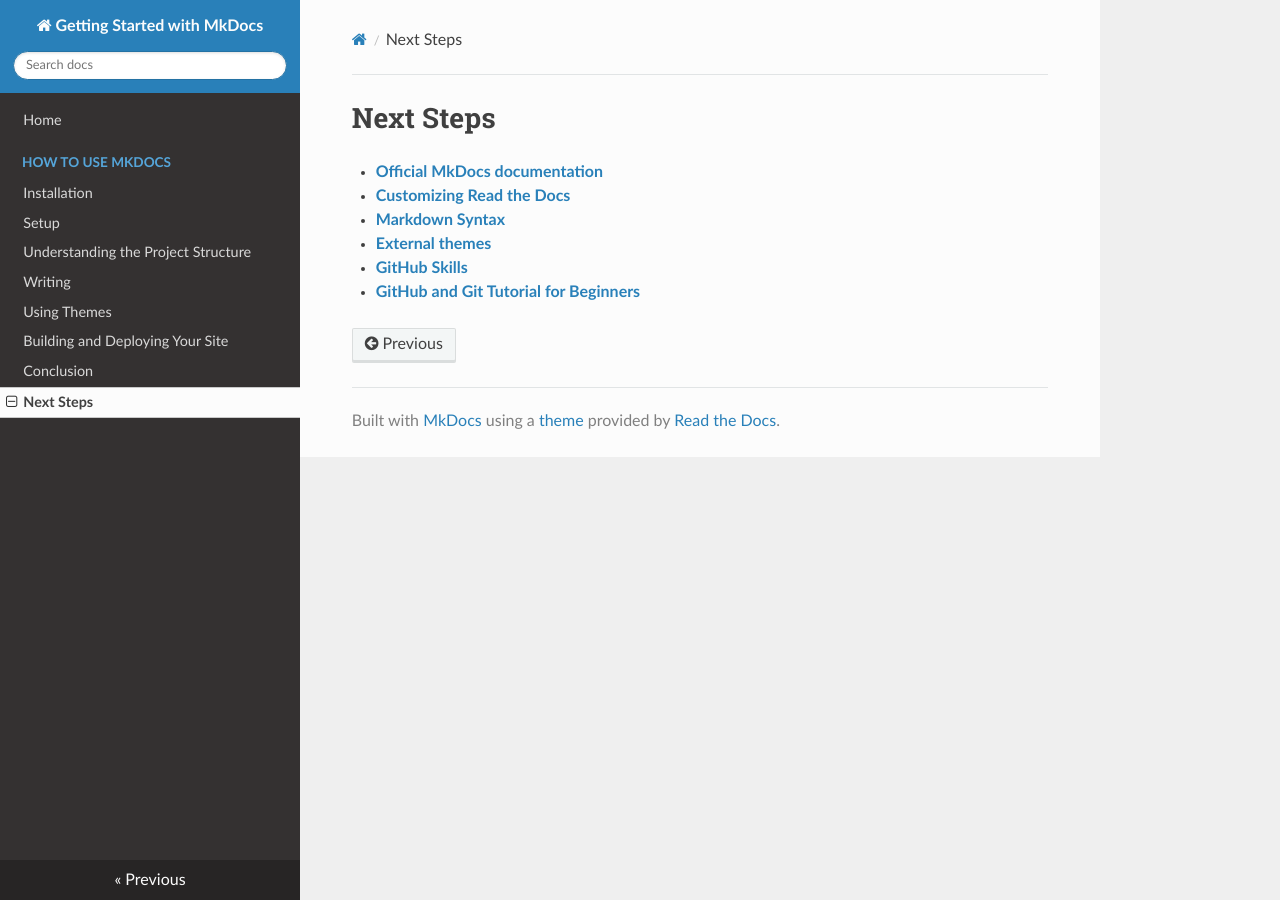
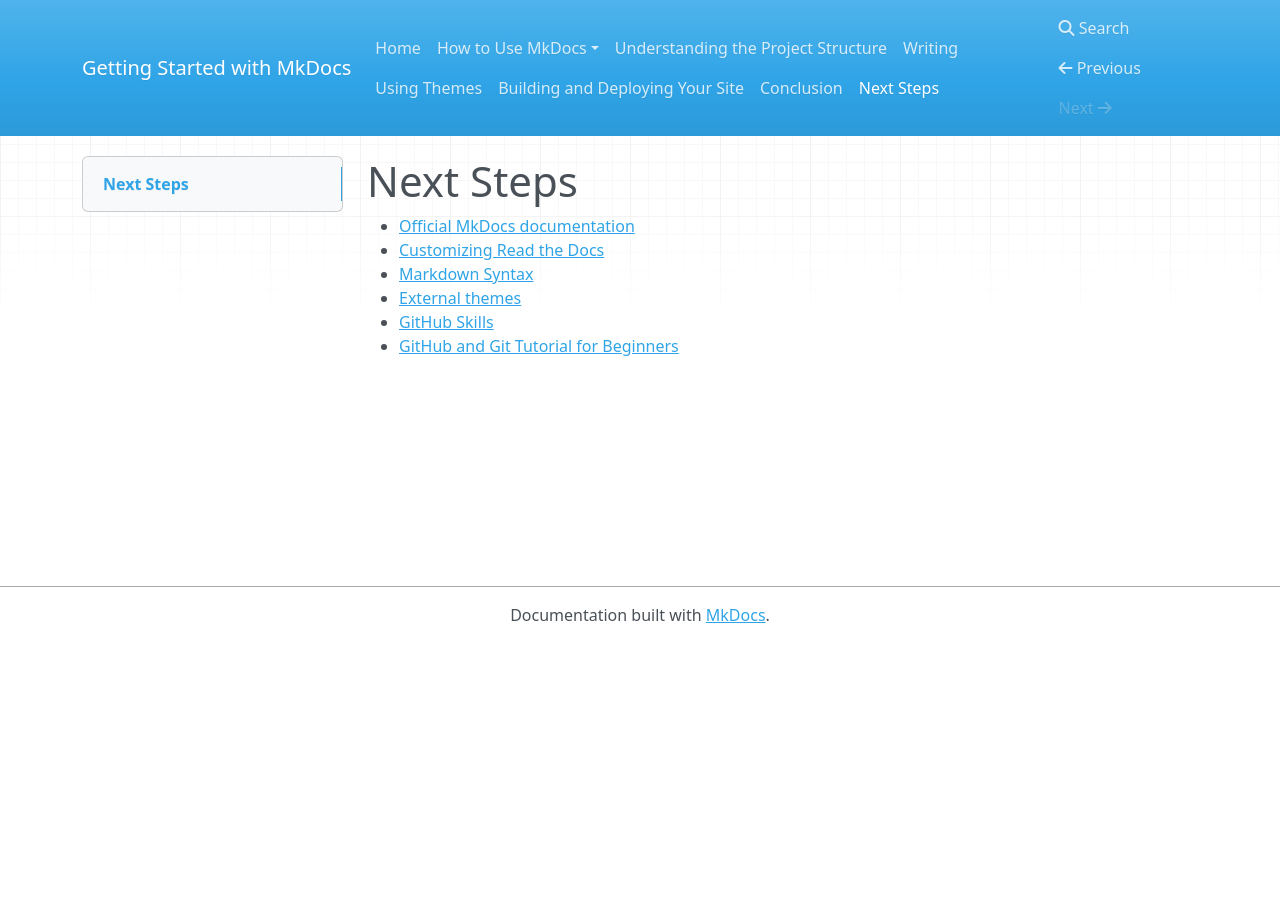
Before and after one commit to DrVickie8/Getting-Started-with-MkDocs, an MkDocs documentation site: the page built from docs/resources.md, in a window 1280 px wide. Built offline with MkDocs 1.6.1, drawn with Linux system fonts in a browser that asks for light colours; nearby versions of some CDN libraries.

```diff
--- a/docs/resources.md
+++ b/docs/resources.md
@@ -1,8 +1,8 @@
 # Next Steps
 
-- [**Official MkDocs documentation**](https://www.mkdocs.org/getting-started/#getting-started-with-mkdocs)
-- [**Customizing Read the Docs**](https://mkdocs.readthedocs.io/en/0.15.2/user-guide/custom-themes/)
-- [**Markdown Syntax**](https://confluence.atlassian.com/bitbucketserver/markdown-syntax-guide-776639995.html)
-- [**External themes**](https://github.com/topics/mkdocs-theme)
-- [**GitHub Skills**](https://skills.github.com/)
-- [**GitHub and Git Tutorial for Beginners**](https://www.datacamp.com/tutorial/github-and-git-tutorial-for-beginners)
+- [Official MkDocs documentation](https://www.mkdocs.org/getting-started/#getting-started-with-mkdocs)
+- [Customizing Read the Docs](https://mkdocs.readthedocs.io/en/0.15.2/user-guide/custom-themes/)
+- [Markdown Syntax](https://confluence.atlassian.com/bitbucketserver/markdown-syntax-guide-776639995.html)
+- [External themes](https://github.com/topics/mkdocs-theme)
+- [GitHub Skills](https://skills.github.com/)
+- [GitHub and Git Tutorial for Beginners](https://www.datacamp.com/tutorial/github-and-git-tutorial-for-beginners)
--- a/mkdocs.yml
+++ b/mkdocs.yml
@@ -10,4 +10,4 @@ nav:
   - Building and Deploying Your Site: deploy.md
   - Conclusion: summary.md
   - Next Steps: resources.md
-theme: readthedocs
+# theme: readthedocs
```
Also changed, not shown: docs/Using-mkdocs/setup.md (+7 -7 lines), docs/Using-mkdocs/usingmkdocs.md (+10 -6 lines), docs/deploy.md (+16 -4 lines), docs/writing.md (+9 -11 lines), README.md (added), docs/Using-mkdocs/MkDocs-new-terminal-red.png (added), docs/images/MkDocs-new-terminal.png (deleted).
